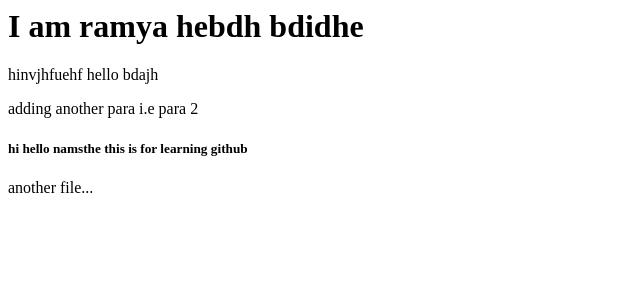
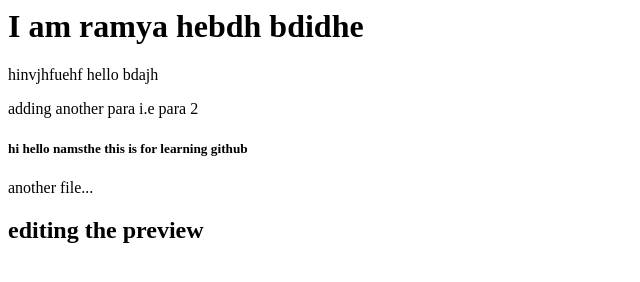
Before and after one commit to maidamramya02/gitproject, a plain HTML site: page index.html in a window 1280 px wide. Shown: the whole page, without its empty margins (0-640 px from the left). Drawn offline with Linux system fonts and the light colour scheme.

Commit message:
Update index.html

```diff
--- a/index.html
+++ b/index.html
@@ -6,3 +6,4 @@
   <h5> hi hello namsthe this is for learning github</h5>
 <p>another file...
 </p>
+<h2>editing the preview</h2>
```
